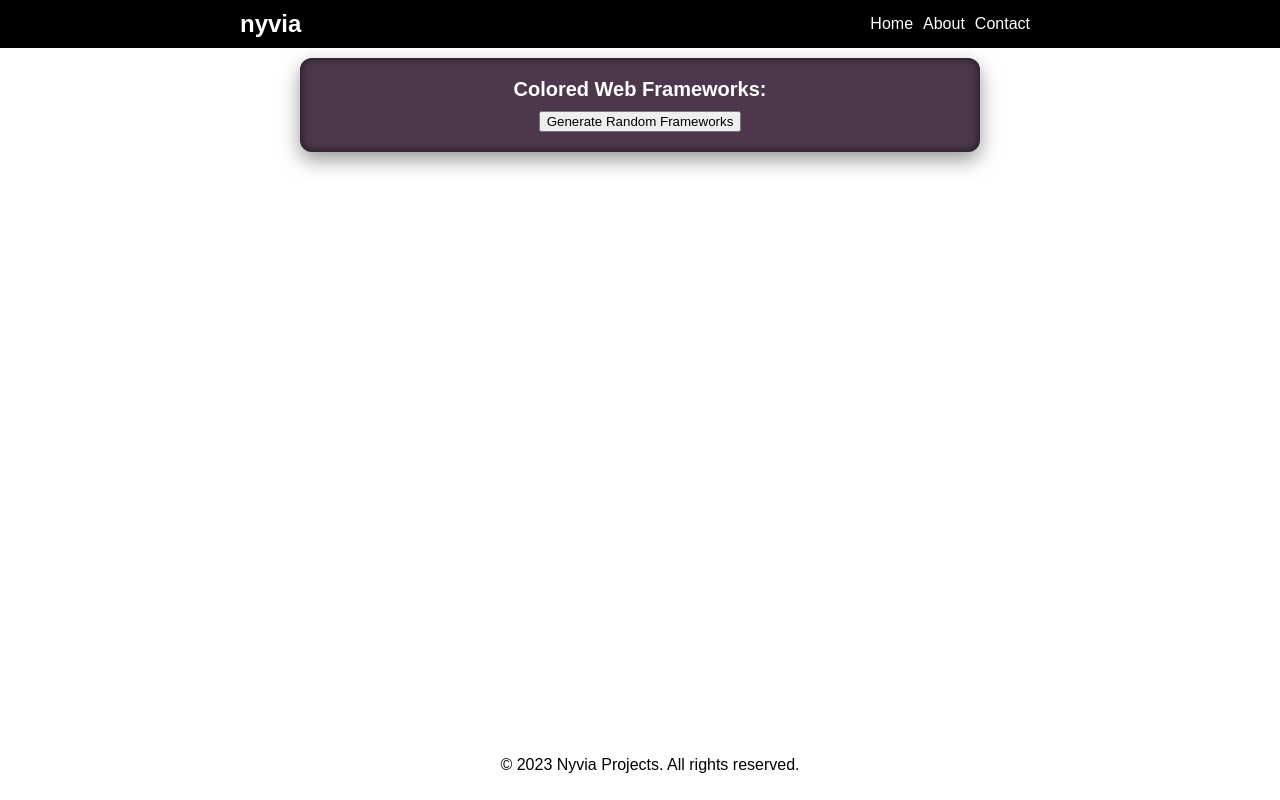
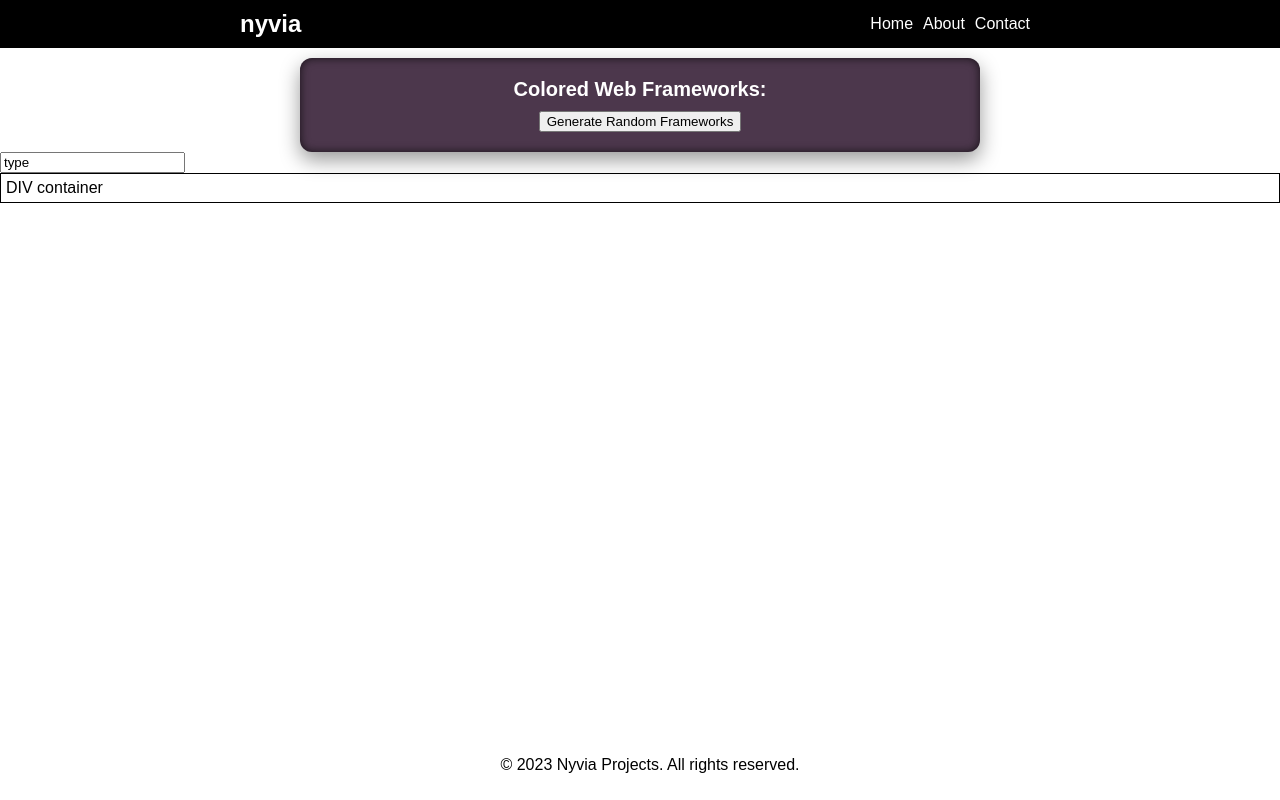
Before and after one commit to nyvia-projects/ReactLearningLab, a React (Create React App) app: page / in a window 1280 px wide. Built offline with nearby package versions, Linux system fonts and the light colour scheme.

Commit message:
learnt events, better organization of components, props and types

```diff
--- a/src/App.tsx
+++ b/src/App.tsx
@@ -1,86 +1,23 @@
-import { useState } from "react";
 import "./App.css";
 import Footer from "./components/footer/Footer";
-import { FrameworkList } from "./components/main/Content";
+import { Container } from "./components/main/Container";
+import { FrameworkContainer } from "./components/main/Content";
+import { Input } from "./components/main/Input";
+
 import Navbar from "./components/navbar/Navbar";
 
-const COLORS: string[] = [
-  "purple",
-  "red",
-  "blue",
-  "green",
-  "orange",
-  "gray",
-  "yellow",
-  "pink",
-  "teal",
-  "maroon",
-  "cyan",
-  "magenta",
-  "lime",
-  "navy",
-  "gold",
-  "silver",
-  "coral",
-  "indigo",
-  "lavender",
-  "brown",
-];
-
-const FRAMEWORKS: string[] = [
-  "React",
-  "Vue",
-  "Angular",
-  "Spring",
-  "Django",
-  "Flask",
-  "Ruby on Rails",
-  "Express",
-  "ASP.NET",
-  "Laravel",
-  "Meteor",
-  "Phoenix",
-  "Strapi",
-  "Next.js",
-  "Nuxt.js",
-  "Gatsby",
-  "Ember",
-  "Svelte",
-  "Backbone",
-  "Web2py",
-];
-
-type FrameworkColorPair = {
-  framework: string;
-  color: string;
-};
-
-function generateRandomPair(): FrameworkColorPair {
-  const randomColor = COLORS[Math.floor(Math.random() * COLORS.length)];
-  const randomFramework =
-    FRAMEWORKS[Math.floor(Math.random() * FRAMEWORKS.length)];
-
-  return { framework: randomFramework, color: randomColor };
-}
-
 function App() {
-  const [frameworkColorPairs, setFrameworkColorPairs] = useState<
-    FrameworkColorPair[]
-  >([]);
-
-  const handleGenerate = () => {
-    const newPairs = Array.from({ length: 10 }, () => generateRandomPair());
-    setFrameworkColorPairs(newPairs);
-  };
-
   return (
     <div className="App">
       <Navbar></Navbar>
-      <div id="main-content">
-        <h2>Colored Web Frameworks:</h2>
-        <FrameworkList frameworks={frameworkColorPairs} />
-        <button onClick={handleGenerate}>Generate Random Frameworks</button>
-      </div>
+      <FrameworkContainer />
+      <Input
+        value="type"
+        handleChange={event => {
+          console.log(event.type);
+        }}
+      />
+      <Container styles={{ border: "1px solid black", padding: "5px" }} />
       <Footer></Footer>
     </div>
   );
--- a/src/components/footer/Footer.tsx
+++ b/src/components/footer/Footer.tsx
@@ -1,7 +1,6 @@
 import "./Footer.css";
-import React from "react";
 
-const Footer: React.FC = () => {
+const Footer = () => {
   return (
     <footer>
       <p>
--- /dev/null
+++ b/src/components/main/Button.tsx
@@ -0,0 +1,15 @@
+type ButtonProps = {
+  handleClick: (event: React.MouseEvent<HTMLButtonElement>) => void;
+};
+
+export const Button = (props: ButtonProps) => {
+  return (
+    <button
+      onClick={event => {
+        props.handleClick(event);
+      }}
+    >
+      Generate Random Frameworks
+    </button>
+  );
+};
--- /dev/null
+++ b/src/components/main/Container.tsx
@@ -0,0 +1,7 @@
+type ContainerProps = {
+  styles: React.CSSProperties;
+};
+
+export const Container = (props: ContainerProps) => {
+  return <div style={props.styles}>DIV container</div>;
+};
--- a/src/components/main/Content.css
+++ b/src/components/main/Content.css
@@ -1,4 +1,4 @@
-#main-content {
+#framework-container {
   display: block; /* ensure the block-level display */
   text-align: center;
   color: white;
@@ -22,7 +22,7 @@
     /* more pronounced inner shadow */ 0 8px 20px rgba(0, 0, 0, 0.4); /* slightly softer outer shadow */
 }
 
-#main-content h2 {
+#framework-container h2 {
   font-size: 20px;
   margin: 0;
   margin-bottom: 10px;
--- a/src/components/main/Content.tsx
+++ b/src/components/main/Content.tsx
@@ -1,22 +1,86 @@
+import { useState } from "react";
+import { Button } from "./Button";
 import "./Content.css";
+import { FrameworkList } from "./FrameworkList";
+
+const COLORS: string[] = [
+  "purple",
+  "red",
+  "blue",
+  "green",
+  "orange",
+  "gray",
+  "yellow",
+  "pink",
+  "teal",
+  "maroon",
+  "cyan",
+  "magenta",
+  "lime",
+  "navy",
+  "gold",
+  "silver",
+  "coral",
+  "indigo",
+  "lavender",
+  "brown",
+];
+
+const FRAMEWORKS: string[] = [
+  "React",
+  "Vue",
+  "Angular",
+  "Spring",
+  "Django",
+  "Flask",
+  "Ruby on Rails",
+  "Express",
+  "ASP.NET",
+  "Laravel",
+  "Meteor",
+  "Phoenix",
+  "Strapi",
+  "Next.js",
+  "Nuxt.js",
+  "Gatsby",
+  "Ember",
+  "Svelte",
+  "Backbone",
+  "Web2py",
+];
 
 type FrameworkColorPair = {
   framework: string;
   color: string;
 };
 
-type FrameworkListProps = {
-  frameworks: FrameworkColorPair[];
-};
+function generateRandomPair(): FrameworkColorPair {
+  const randomColor = COLORS[Math.floor(Math.random() * COLORS.length)];
+  const randomFramework =
+    FRAMEWORKS[Math.floor(Math.random() * FRAMEWORKS.length)];
 
-export const FrameworkList: React.FC<FrameworkListProps> = ({ frameworks }) => {
+  return { framework: randomFramework, color: randomColor };
+}
+
+export const FrameworkContainer = () => {
+  const [frameworkColorPairs, setFrameworkColorPairs] = useState<
+    FrameworkColorPair[]
+  >([]);
+
+  const handleGenerate = () => {
+    const newPairs = Array.from({ length: 10 }, () => generateRandomPair());
+    setFrameworkColorPairs(newPairs);
+  };
   return (
-    <div>
-      {frameworks.map((pair, index) => (
-        <h3 key={index} style={{ color: pair.color }}>
-          {pair.framework}
-        </h3>
-      ))}
+    <div id="framework-container">
+      <h2>Colored Web Frameworks:</h2>
+      <FrameworkList frameworks={frameworkColorPairs} />
+      <Button
+        handleClick={event => {
+          handleGenerate();
+          console.log(event.type);
+        }}
+      />
     </div>
   );
 };
--- /dev/null
+++ b/src/components/main/FrameworkList.tsx
@@ -0,0 +1,13 @@
+import { FrameworkListProps } from "./FrameworkList.types";
+
+export const FrameworkList = ({ frameworks }: FrameworkListProps) => {
+  return (
+    <div>
+      {frameworks.map((pair, index) => (
+        <h3 key={index} style={{ color: pair.color }}>
+          {pair.framework}
+        </h3>
+      ))}
+    </div>
+  );
+};
--- /dev/null
+++ b/src/components/main/Input.tsx
@@ -0,0 +1,9 @@
+type InputProps = {
+  value: string;
+  handleChange: (event: React.ChangeEvent<HTMLInputElement>) => void;
+};
+
+// Object destructuring
+export const Input = ({ value, handleChange }: InputProps) => {
+  return <input type="text" value={value} onChange={handleChange} />;
+};
```
Also changed, not shown: src/components/main/FrameworkList.types.ts (added, +8 -0 lines), tsconfig.json (+3 -9 lines).
